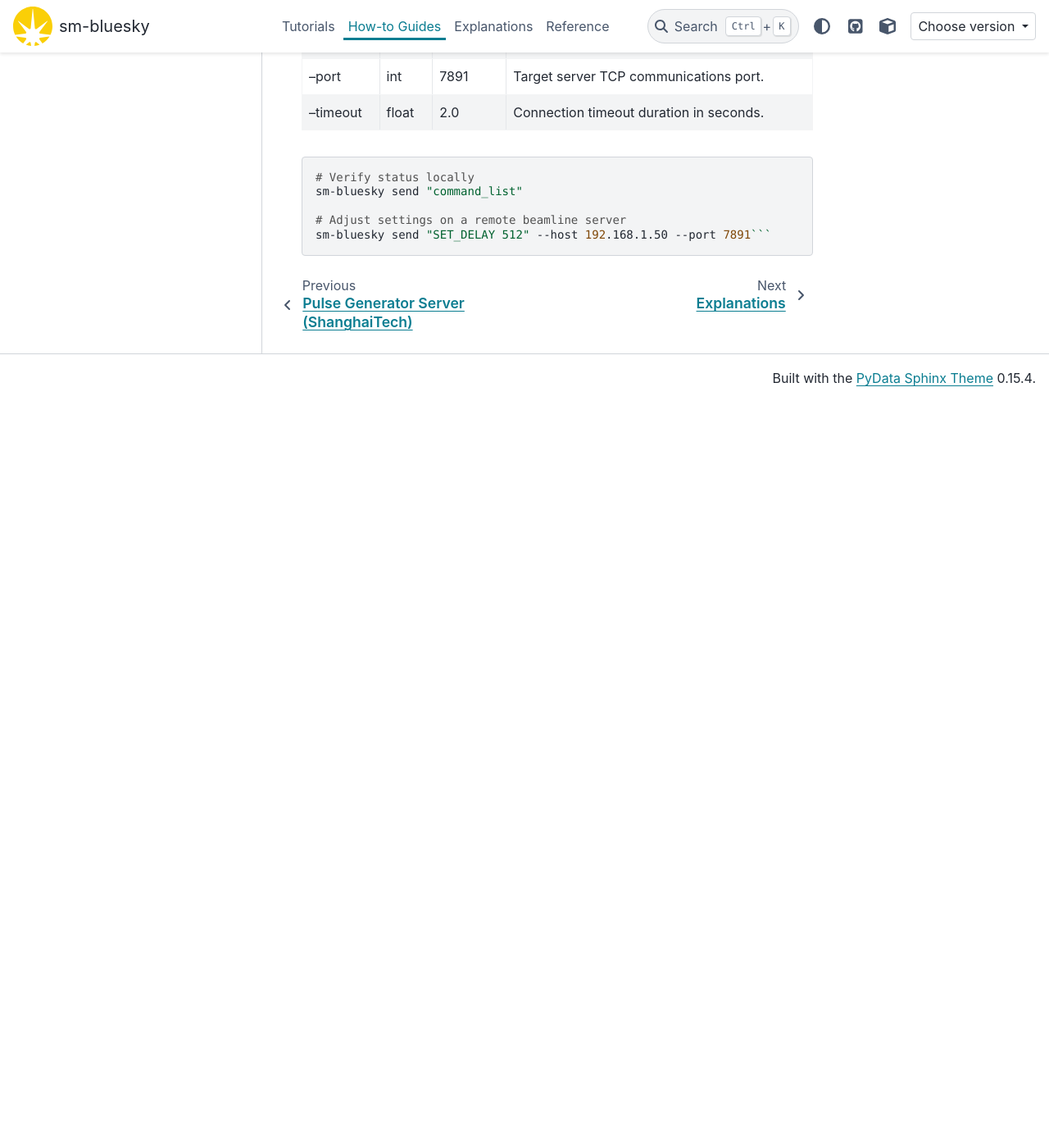
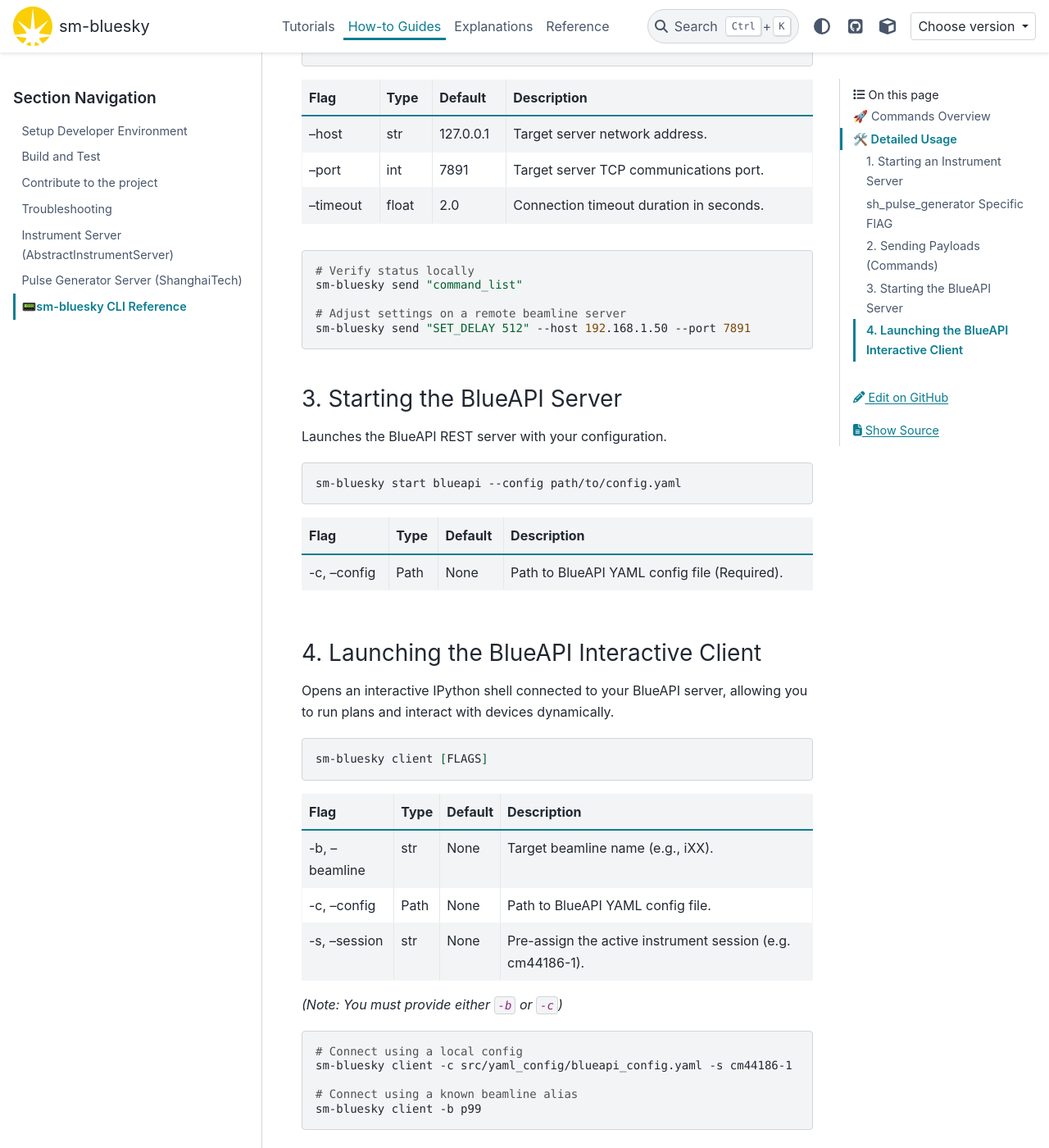
Before and after one commit to DiamondLightSource/sm-bluesky, a Sphinx documentation site: the page built from docs/how-to/5_cli_documentation.md, in a window 1280 px wide and 1400 px high, scrolled down 1895 px. Shown: the whole window at 82% size. Built offline with Sphinx 7.4.7 and the PyData theme 0.15.4, drawn with Linux system fonts in a browser that asks for light colours; pages that are not in the unit, such as notebooks, are missing from menus; the version number could not be read and is left out; before the commit the page ends 2385 px from its top, so only the background shows below that; some of the changed text lies outside the part shown.

Commit message:
added docs for new cli

````diff
--- a/docs/how-to/5_cli_documentation.md
+++ b/docs/how-to/5_cli_documentation.md
@@ -6,9 +6,11 @@
 
 ## 🚀 Commands Overview
 
-The interface is split into two primary modes:
-* **`start`**: Configures and spins up background hardware device server.
-* **`send`**: A lightweight diagnostic utility to send arbitrary string payloads to an active server.
+The interface provides several primary commands:
+* **`start`**: Configures and spins up background services like instrument servers or the BlueAPI server.
+* **`send`**: A lightweight diagnostic utility to send arbitrary string payloads to an active instrument server.
+* **`client`**: Launches an interactive IPython session connected to the BlueAPI server.
+* **`install-completion`**: Automatically installs completion for the CLI.
 
 For extra information use:
 * **`-h`, `--help`**: Displays general or command-specific help menus.
@@ -59,4 +61,37 @@
 sm-bluesky send "command_list"
 
 # Adjust settings on a remote beamline server
-sm-bluesky send "SET_DELAY 512" --host 192.168.1.50 --port 7891```
+sm-bluesky send "SET_DELAY 512" --host 192.168.1.50 --port 7891
+```
+
+### 3. Starting the BlueAPI Server
+Launches the BlueAPI REST server with your configuration.
+
+```bash
+sm-bluesky start blueapi --config path/to/config.yaml
+```
+| Flag | Type | Default | Description |
+| -----| -----| ------  | -----------|
+| -c, --config | Path | None | Path to BlueAPI YAML config file (Required). |
+
+### 4. Launching the BlueAPI Interactive Client
+Opens an interactive IPython shell connected to your BlueAPI server, allowing you to run plans and interact with devices dynamically.
+
+```bash
+sm-bluesky client [FLAGS]
+```
+| Flag | Type | Default | Description |
+| -----| -----| ------  | -----------|
+| -b, --beamline | str | None | Target beamline name (e.g., iXX). |
+| -c, --config | Path | None | Path to BlueAPI YAML config file. |
+| -s, --session | str | None | Pre-assign the active instrument session (e.g. cm44186-1). |
+
+*(Note: You must provide either `-b` or `-c`)*
+
+```bash
+# Connect using a local config
+sm-bluesky client -c src/yaml_config/blueapi_config.yaml -s cm44186-1
+
+# Connect using a known beamline alias
+sm-bluesky client -b p99
+```
````
Also changed, not shown: 2 other files.
